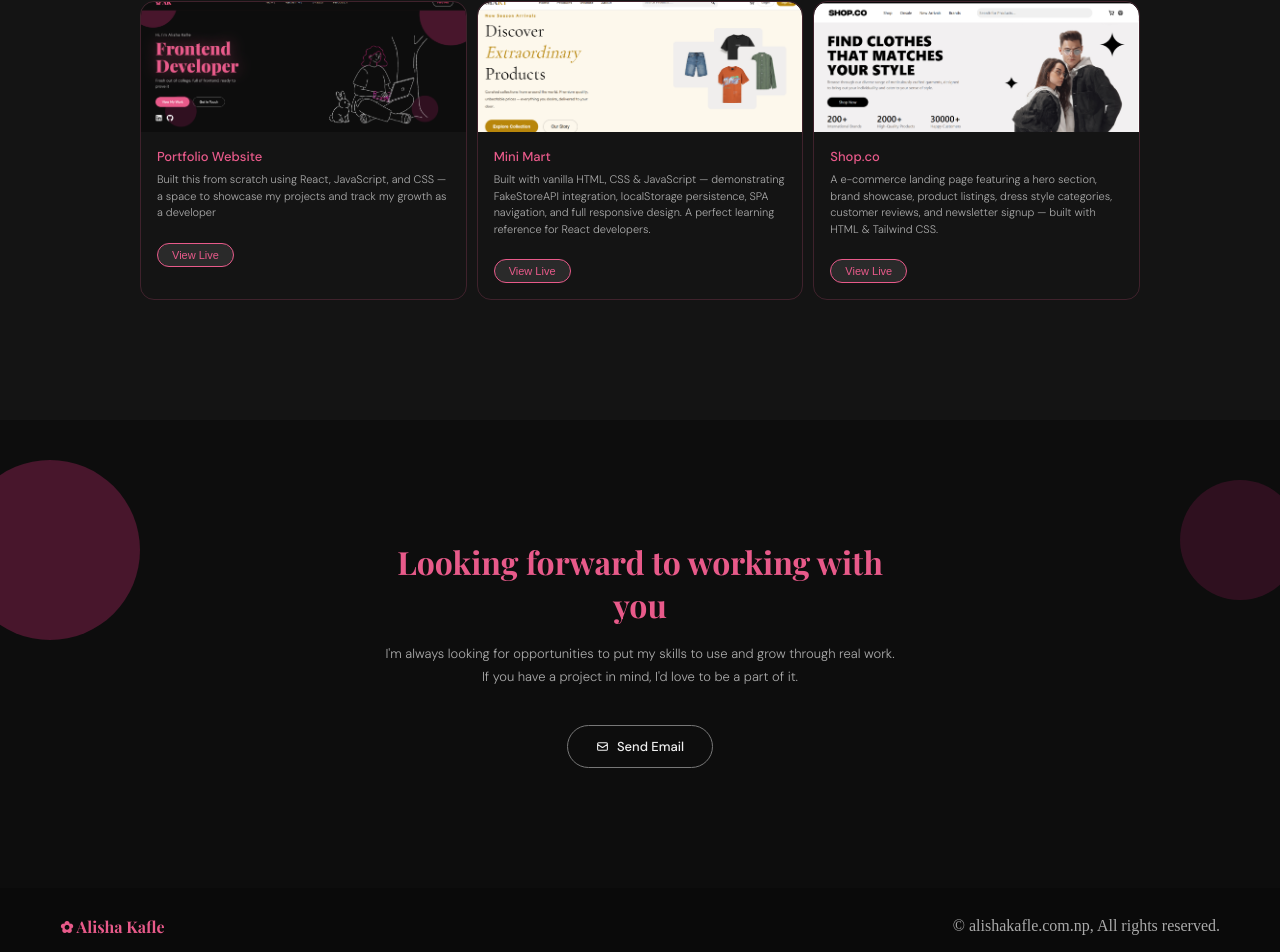
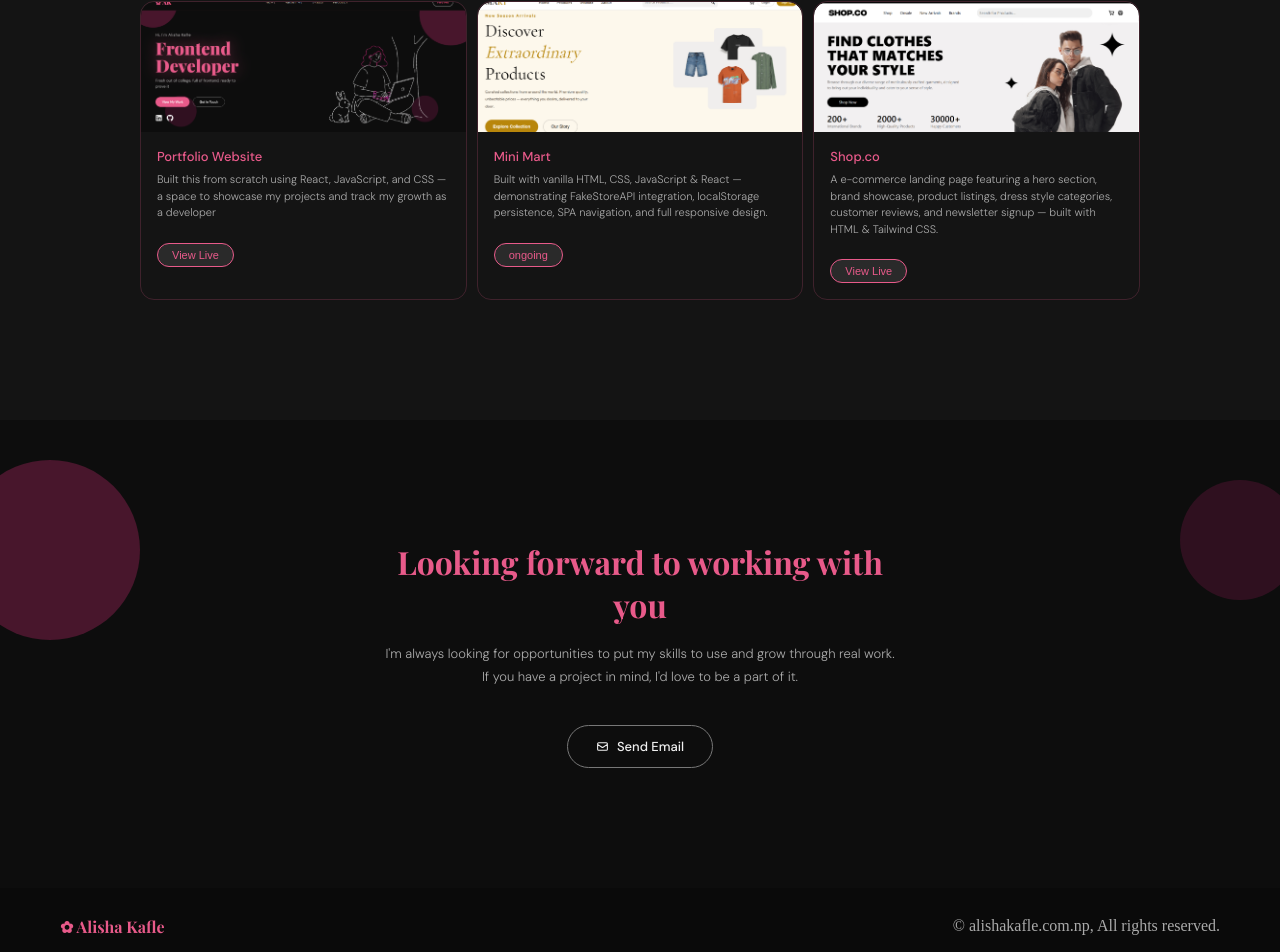
Before and after one commit to aleesa21/Alisha_kafle_portfolio, a React (Vite) app: page / in a window 1280 px wide. Shown: the part 2212-3164 px from the top of the page. Built offline with nearby package versions, Linux system fonts and the light colour scheme; a web font is replaced by a local one.

Commit message:
working link added to projects

```diff
--- a/index.html
+++ b/index.html
@@ -4,6 +4,21 @@
     <meta charset="UTF-8" />
     <link rel="icon" type="image/svg+xml" href="/favicon.svg" />
     <meta name="viewport" content="width=device-width, initial-scale=1.0" />
+
+    <meta
+      name="description"
+      content="Alisha Kafle - Frontend Developer based in Nepal. Check out my portfolio, projects and skills."
+    />
+    <meta name="author" content="Alisha Kafle" />
+
+    <meta property="og:title" content="Alisha Kafle | Frontend Developer" />
+    <meta
+      property="og:description"
+      content="Frontend Developer based in Nepal."
+    />
+    <meta property="og:url" content="https://alishakafle.com.np" />
+    <meta property="og:type" content="website" />
+
     <link rel="preconnect" href="https://fonts.googleapis.com" />
     <link rel="preconnect" href="https://fonts.gstatic.com" crossorigin />
     <link
@@ -14,7 +29,7 @@
       href="https://fonts.googleapis.com/css2?family=Playfair+Display:ital,wght@0,400..900;1,400..900&display=swap"
       rel="stylesheet"
     />
-    <title>Alisha Kafle</title>
+    <title>Alisha Kafle | Frontend Developer</title>
   </head>
   <body>
     <div id="root"></div>
--- a/src/components/Project.jsx
+++ b/src/components/Project.jsx
@@ -16,7 +16,9 @@ export default function Project() {
               to showcase my projects and track my growth as a developer
             </div>
             {/* <div className="proj_tools_btns"></div> */}
+            <a href="https://alishakafle.com.np/" target="_blank" rel="noopener noreferrer">
             <button className="view_live_btn">View Live</button>
+            </a>
           </div>
         </div>
 
@@ -27,13 +29,14 @@ export default function Project() {
           <div className="proj_info">
             <div className="proj_title">Mini Mart</div>
             <div className="proj_desc">
-              Built with vanilla HTML, CSS & JavaScript — demonstrating
+              Built with vanilla HTML, CSS, JavaScript & React — demonstrating
               FakeStoreAPI integration, localStorage persistence, SPA
-              navigation, and full responsive design. A perfect learning
-              reference for React developers.
+              navigation, and full responsive design.
             </div>
             {/* <div className="proj_tools_btns"></div> */}
-            <button className="view_live_btn">View Live</button>
+            <a href="https://ecom-react-project-ashen.vercel.app/" target="_blank">
+            <button className="view_live_btn">ongoing</button>
+            </a>
           </div>
         </div>
 
@@ -51,7 +54,9 @@ export default function Project() {
       reviews, and newsletter signup — built with HTML & Tailwind CSS.
             </div>
             {/* <div className="proj_tools_btns"></div> */}
+            <a href="https://aleesa21.github.io/Tailwind-website/" target="_blank">
             <button className="view_live_btn">View Live</button>
+            </a>
           </div>
         </div>
       </div>
--- a/src/css/project.css
+++ b/src/css/project.css
@@ -96,8 +96,15 @@
     margin-top: 12px;
     border-radius: 20px;
     padding: 5px 14px;
+     transition: all 300ms ease-in-out;
 }
+.view_live_btn:hover{
+    border: 1px solid var(--pink);
+    background: var(--pink);
+    color:white;
+    transform: translateY(-2px);
 
+}
 
 
 
```
